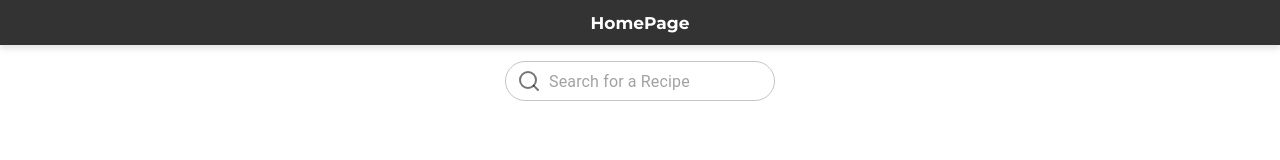
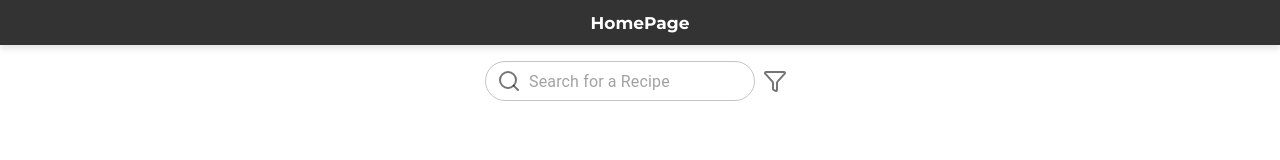
Before and after one commit to marylou7/smartchef, a React (Create React App) app: page / in a window 1280 px wide. Shown: the top 160 px of the page. Built offline with nearby package versions, Linux system fonts and the light colour scheme.

Commit message:
added a filter button

```diff
--- a/src/components/HomePage.js
+++ b/src/components/HomePage.js
@@ -2,7 +2,7 @@ import React, { useState } from "react";
 import { Search, Filter, X } from "lucide-react";
 import { TextField, InputAdornment, IconButton } from "@mui/material";
 
-//test data for now
+// test data for now
 const filters = ["Quick & Easy", "Dietary Requirements", "Another Filter"];
 const recipes = [
   { id: 1, name: "Pasta", image: "logo192.png" },
@@ -14,14 +14,14 @@ const HomePage = () => {
 
   return (
     <div className="p-4">
-      {/* search Bar */}
-      <div className="flex items-center justify-center">
+      {/* search bar with filter button*/}
+      <div className="flex items-center justify-center mt-4 space-x-4">
         <TextField
           variant="outlined"
           placeholder="Search for a Recipe"
           value={search}
           onChange={(e) => setSearch(e.target.value)}
-          className="bg-white rounded-full mx-4 my-2"
+          className="bg-white rounded-full"
           InputProps={{
             startAdornment: (
               <InputAdornment position="start">
@@ -36,17 +36,29 @@ const HomePage = () => {
               </InputAdornment>
             ),
             style: {
-              height: '40px',
-              borderRadius: '9999px',
-              padding: '0 12px'
+              height: "40px",
+              borderRadius: "9999px",
+              padding: "0 12px",
             },
           }}
           sx={{
-            width: '100%',
-            maxWidth: '270px',
-            marginTop: '16px',
+            width: "100%",
+            maxWidth: "270px",
+            marginTop: "16px",
           }}
         />
+        {/* filter button */}
+        <IconButton
+          className="rounded-full"
+          sx={{
+            height: "40px",
+            width: "40px",
+            borderRadius: "9999px",
+            marginTop: "16px",
+          }}
+        >
+          <Filter className="text-gray-500" />
+        </IconButton>
       </div>
     </div>
   );
```
